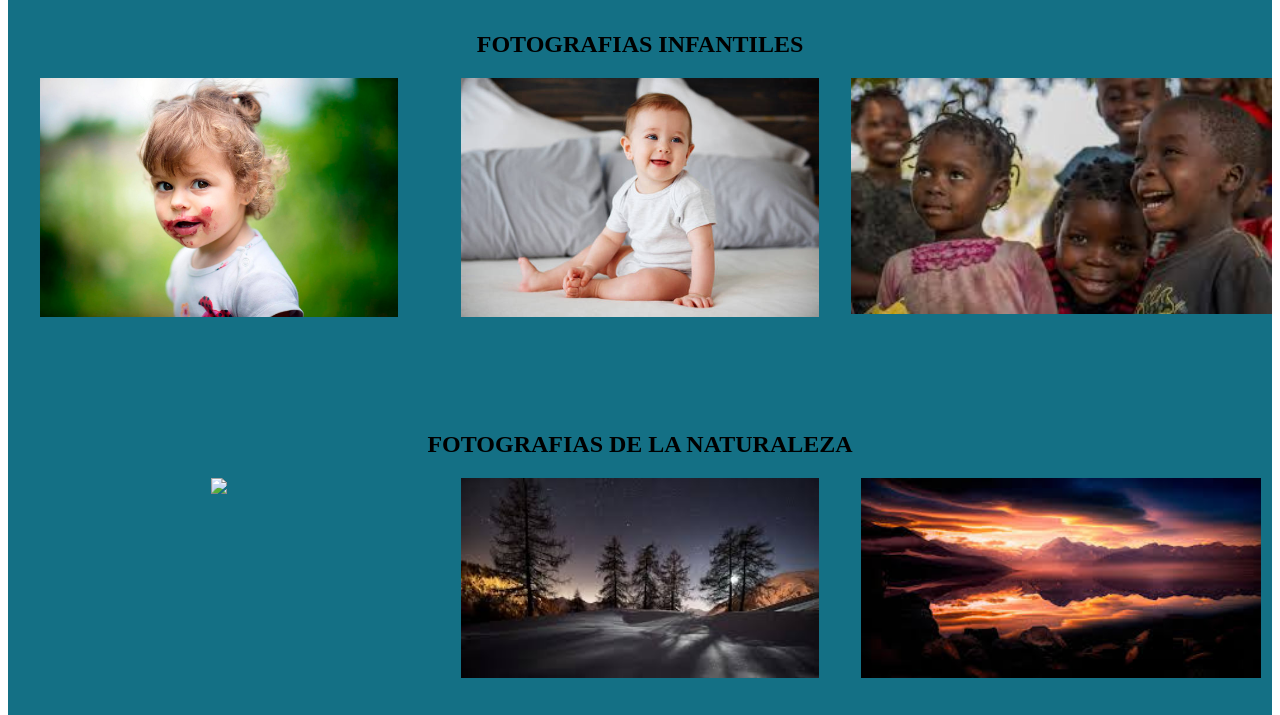
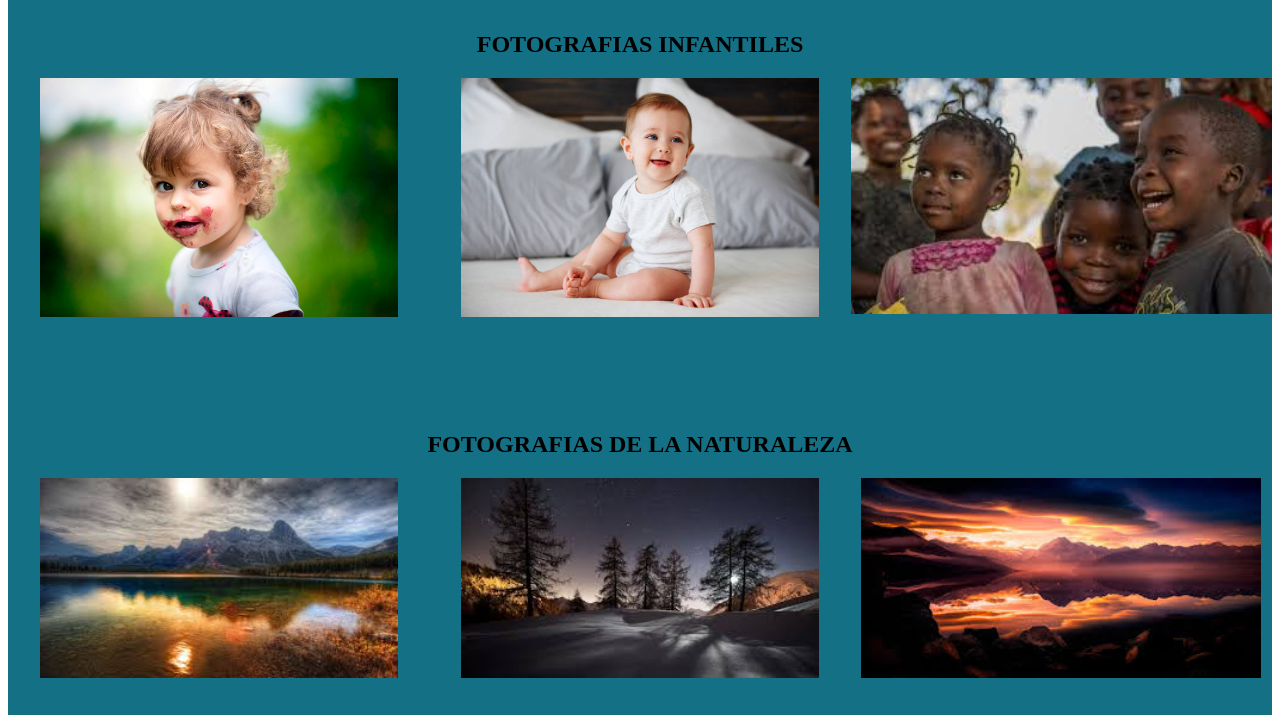
Before and after one commit to Rene25Hernandez/AHD, a plain HTML site: page pages/galeria.html in a window 1280 px wide. Shown: the part 85-800 px from the top of the page. Drawn offline with Linux system fonts and the light colour scheme; the site is published under a folder, as on GitHub Pages, so addresses that start at the root find nothing.

Commit message:
Add files via upload

```diff
--- a/pages/galeria.html
+++ b/pages/galeria.html
@@ -101,7 +101,7 @@
                 <h2>FOTOGRAFIAS DE LA NATURALEZA</h2>
             </div>
             <div style="width: 33.33%; float: left;">
-                <img src="/img/Naturaleza1.jpg" fotografia 1" width="85%">
+                <img src="../img/Naturaleza1.jpg" fotografia 1" width="85%">
             </div>
 
             <div style="width: 33.33%; float: left;">
```
